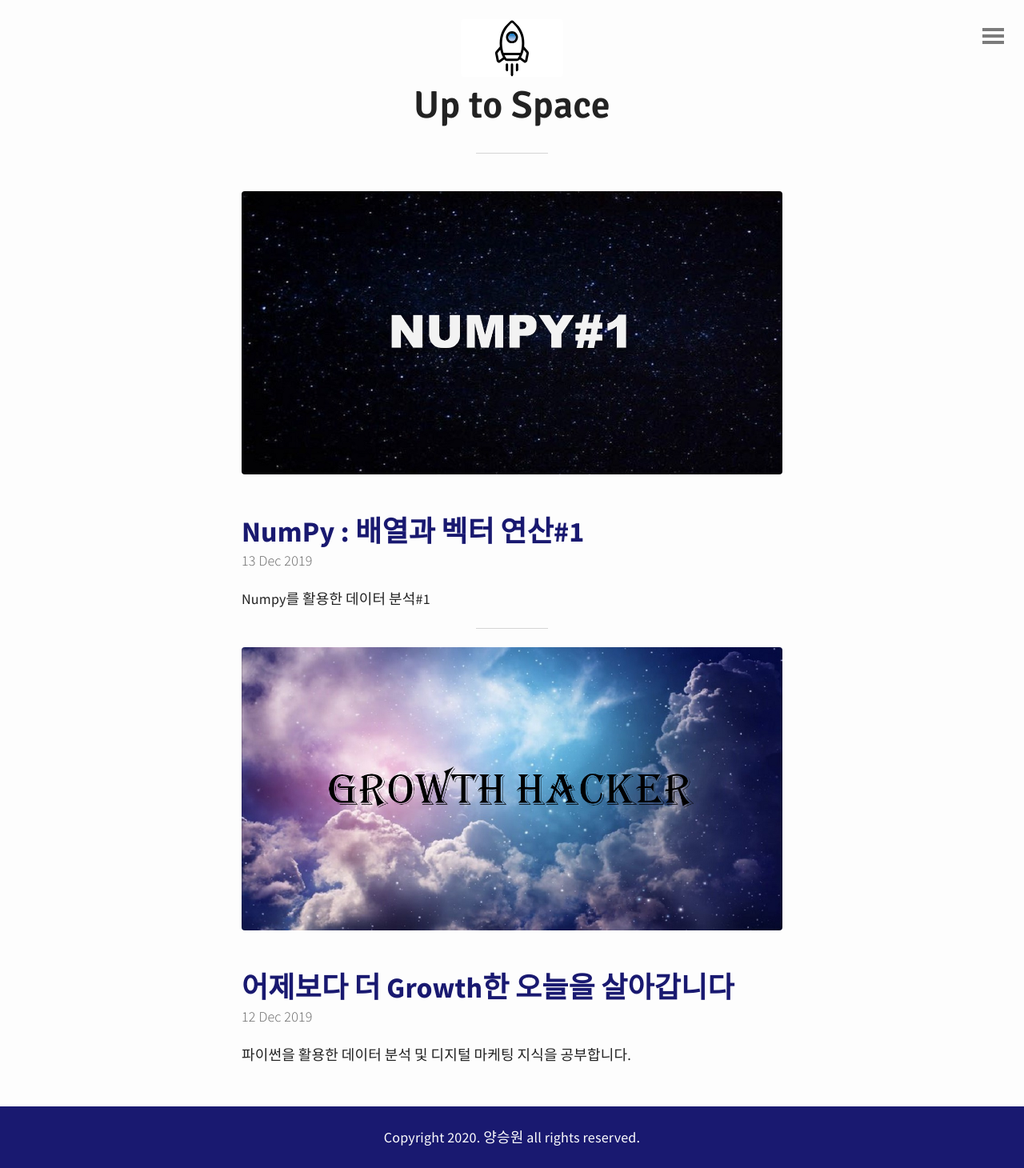
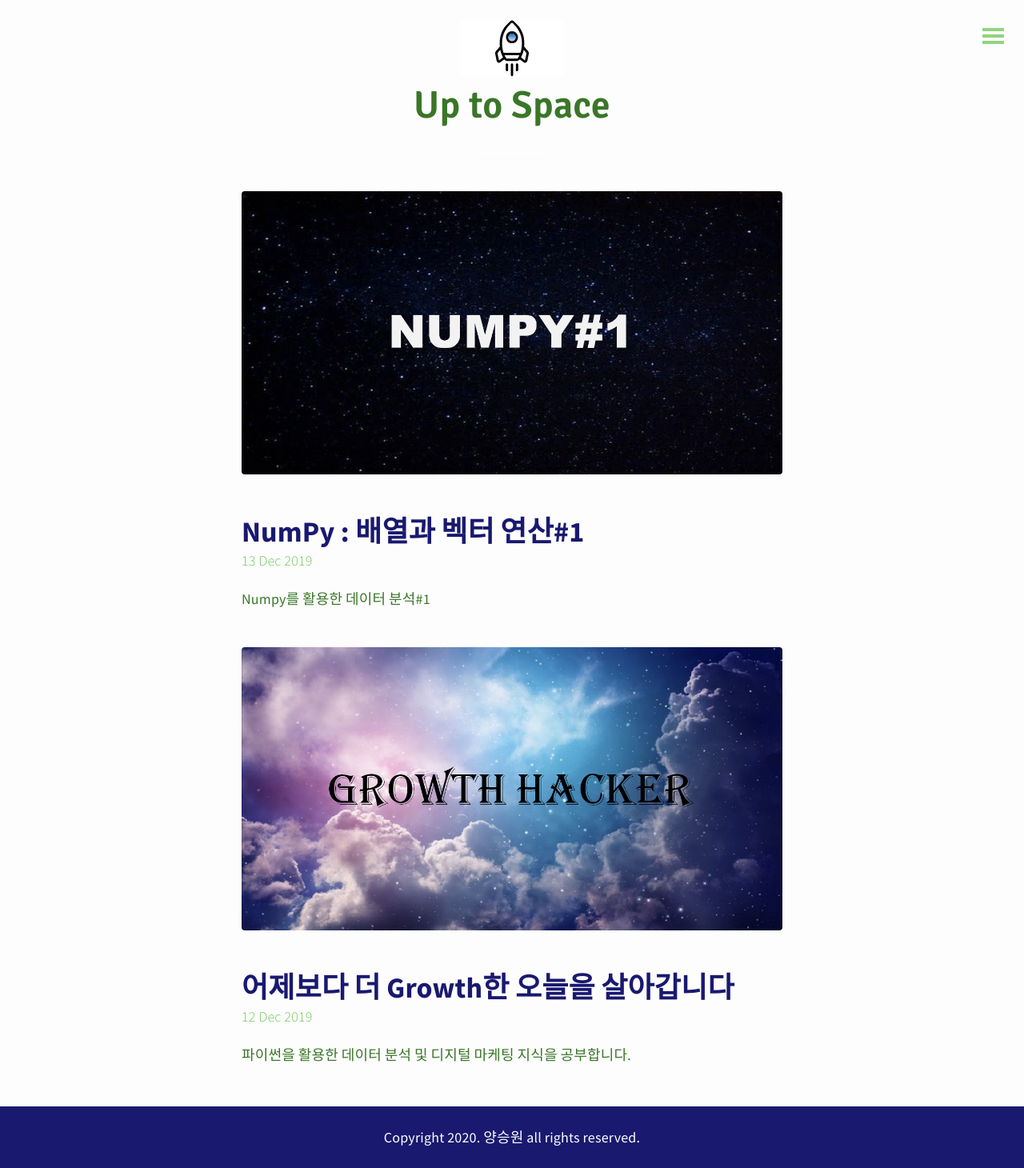
Before and after one commit to sinsaonee/growth-hacker1, a Jekyll site: the page built from index.html, in a window 1280 px wide. Shown: the whole page at 80% size. Built offline with Jekyll 4.4.1, drawn with Linux system fonts in a browser that asks for light colours; the list of posts is cut into pages by our own code.

Commit message:
Update base.scss

```diff
--- a/_sass/base.scss
+++ b/_sass/base.scss
@@ -20,7 +20,7 @@ html, body, h1, h2, h3, h4, h5, h6, p, ul, ol, li, img {
 
 $main-color: #191970;
 $background-color: #FDFDFD;
-$text-color: #222222;
+$text-color: #3a7628;
 
 /*- Base settings -*/
 
```
